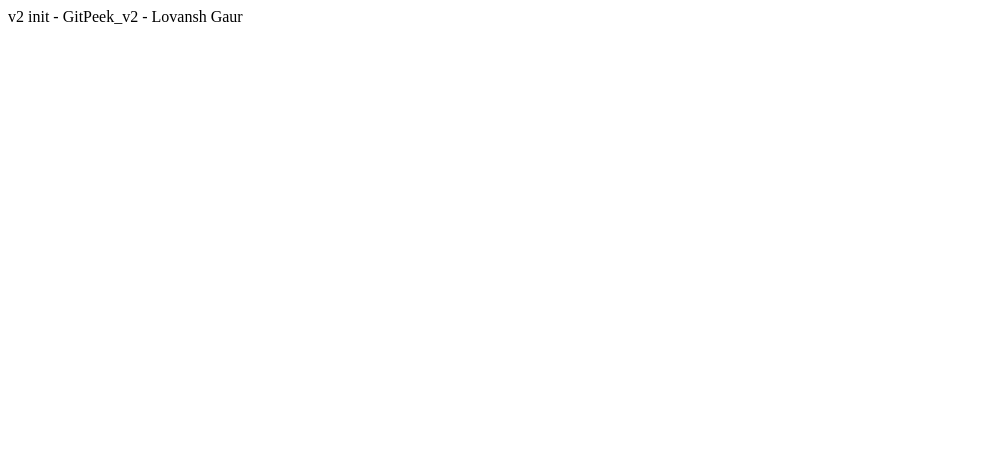
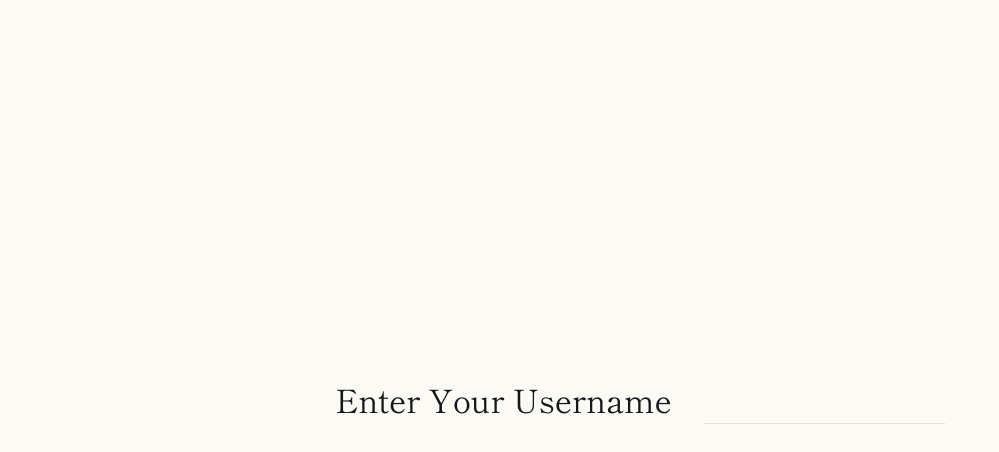
Before and after one commit to lovanshgaur/GitPeek, a React (Vite) app: page / in a window 1280 px wide. Shown: the top 452 px of the page, without its empty margins (0-999 px from the left). Built offline with nearby package versions, Linux system fonts and the light colour scheme.

Commit message:
feat - input submission working

```diff
--- a/index.html
+++ b/index.html
@@ -2,9 +2,8 @@
 <html lang="en">
   <head>
     <meta charset="UTF-8" />
-    <link rel="icon" type="image/svg+xml" href="/favicon.svg" />
     <meta name="viewport" content="width=device-width, initial-scale=1.0" />
-    <title>v3</title>
+    <title>GitPeek_v2</title>
   </head>
   <body>
     <div id="root"></div>
--- a/src/App.jsx
+++ b/src/App.jsx
@@ -1,12 +1,30 @@
-
+import { useState } from "react";
 
 function App() {
+  const [text, setText] = useState("");
+  const [message, setMessage] = useState("");
 
- return(
-  <>
-  v2 init - GitPeek_v2 - Lovansh Gaur
-  </>
- )
+  const handleSubmit = (e) => {
+    e.preventDefault();
+
+    console.log("Submitted:", text);
+    setMessage(`Input taken - ${text}`);
+    setText("");
+
+    setTimeout(() => {
+      setMessage("");
+    }, 2000);
+  };
+
+  return (
+    <div>
+      {message ? <div className="message">{message}</div> : ""}
+      <form onSubmit={handleSubmit}>
+        <label>Enter Your Username</label>
+        <input value={text} onChange={(e) => setText(e.target.value)} />
+      </form>
+    </div>
+  );
 }
 
-export default App
+export default App;
--- a/src/index.css
+++ b/src/index.css
@@ -0,0 +1,55 @@
+@import url("https://fonts.googleapis.com/css2?family=Shippori+Mincho:wght@400;500;600&display=swap");
+
+:root {
+  --background: #fcfaf5;
+  --color: #15161a;
+  --muted: #6e7176;
+  --accent: #b23b3b;
+  --theme: #8b2c2c;
+  --font-display: "Shippori Mincho", serif;
+}
+* {
+  margin: 0;
+  padding: 0;
+  box-sizing: border-box;
+}
+body {
+  height: 100vh;
+  width: 100%;
+  font-family: var(--font-display);
+  background: var(--background);
+  color: var(--color);
+  display: flex;
+  align-items: center;
+  justify-content: center;
+  position: relative;
+}
+.message{
+    position: absolute;
+    top: 3rem;
+    left: 50%;
+    transform: translateX(-50%);
+    border: 1px solid var(--accent);
+    border-radius: 2rem;
+    padding: 0.5rem 1rem;
+}
+form {
+  width: 100%;
+  display: flex;
+  gap: 2rem;
+}
+label {
+  font-size: 2rem;
+}
+input {
+  background: transparent;
+  border: none;
+  border-bottom: 1px solid rgba(0, 0, 0, 0.1);
+  padding: 1rem 2rem;
+  outline: none;
+  -webkit-appearance: none;
+  transition: border-color 0.5s ease;
+}
+input:focus {
+  border-color: var(--theme);
+}
```
